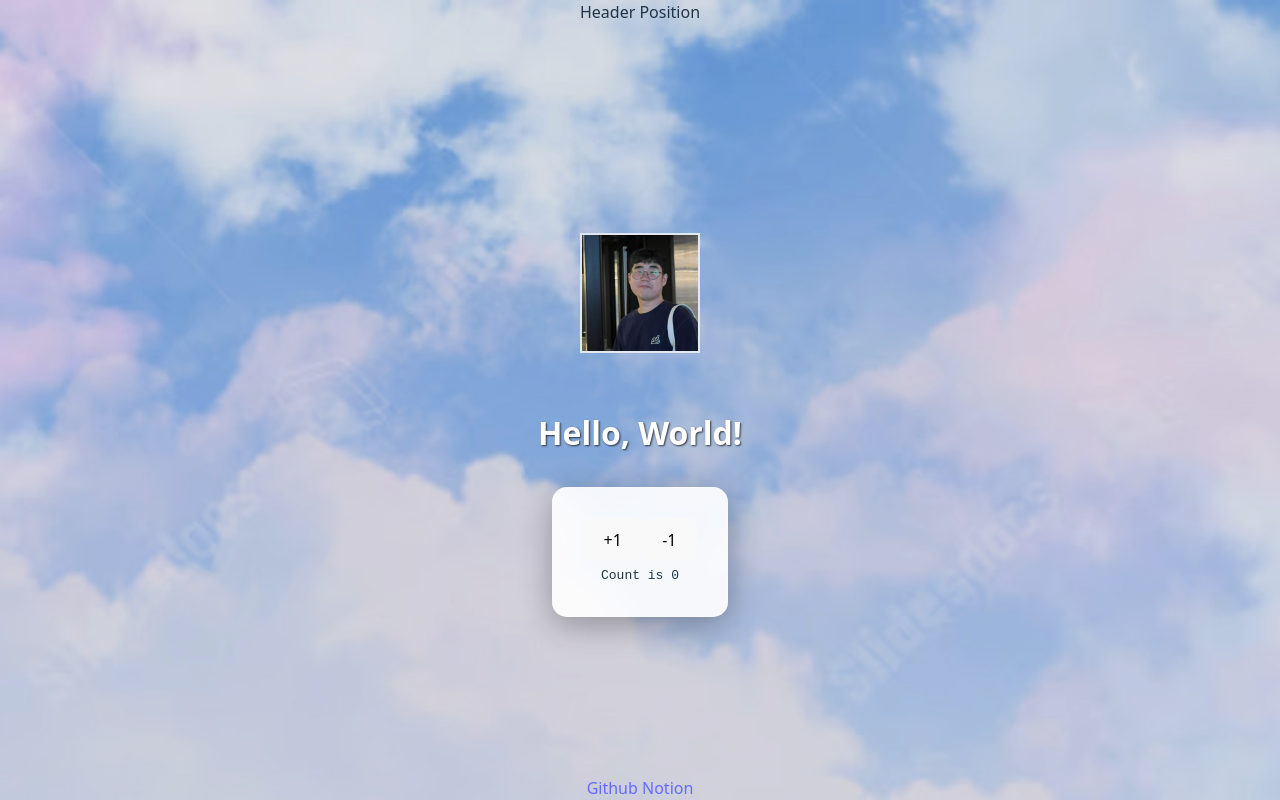
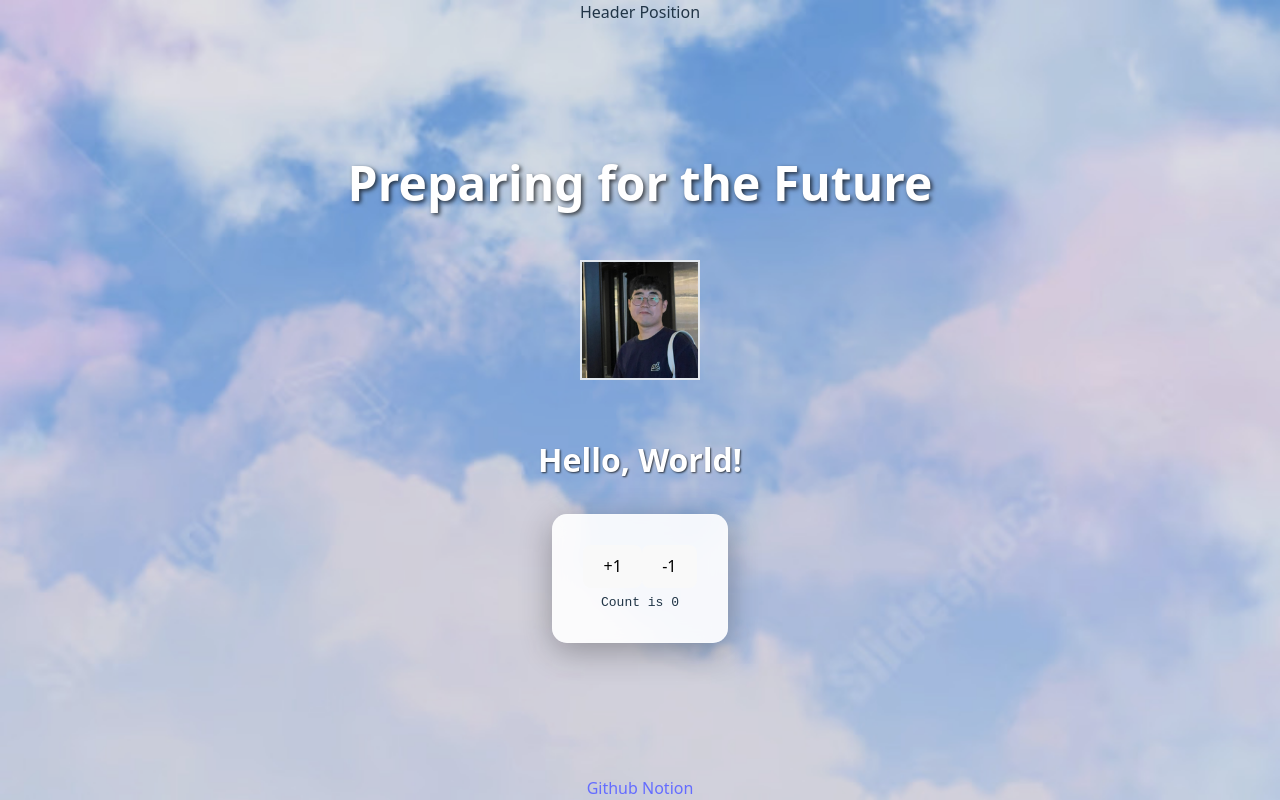
Before and after one commit to 2T-ae/Portfolio, a React (Vite) app: page / in a window 1280 px wide. Built offline with nearby package versions, Linux system fonts and the light colour scheme.

Commit message:
Init App.jsx

```diff
--- a/src/App.jsx
+++ b/src/App.jsx
@@ -43,6 +43,7 @@ function App() {
             textShadow: '2px 2px 4px rgba(0,0,0,0.7)',
             marginBottom: '30px'
           }}>
+            Preparing for the Future
           </h1>
 
           <div style={{ margin: '20px 0' }}>
```
